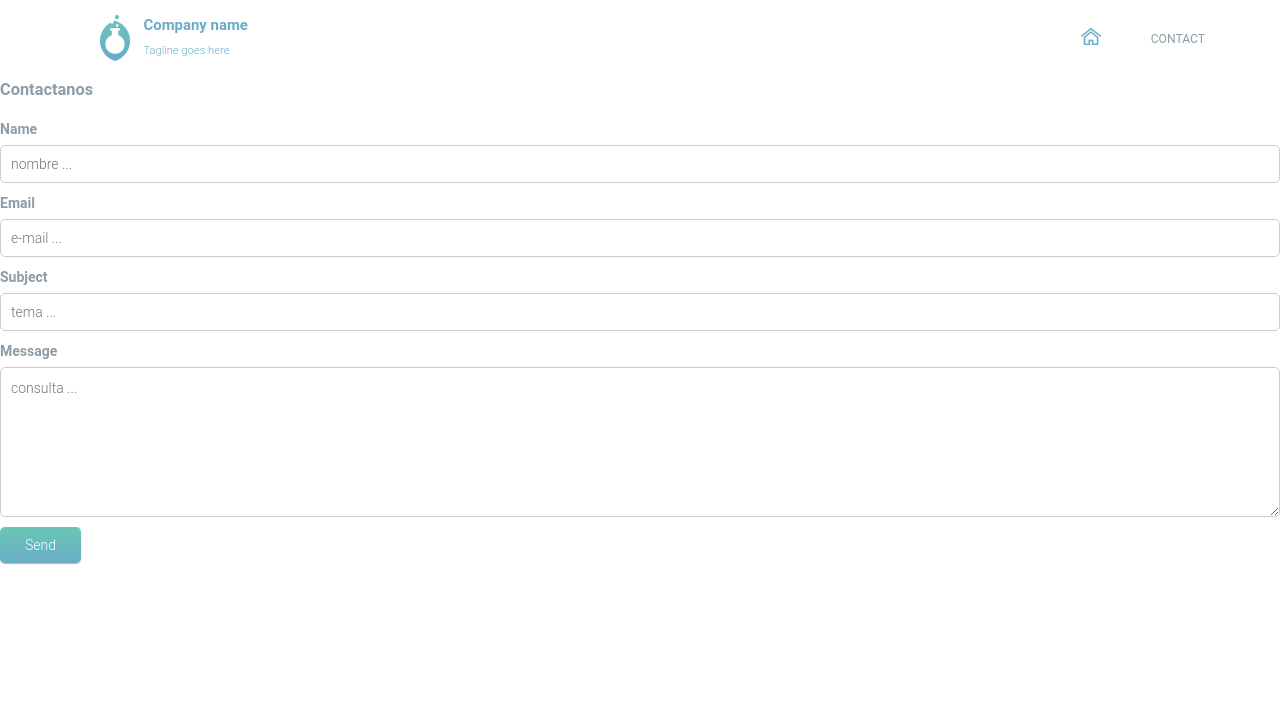
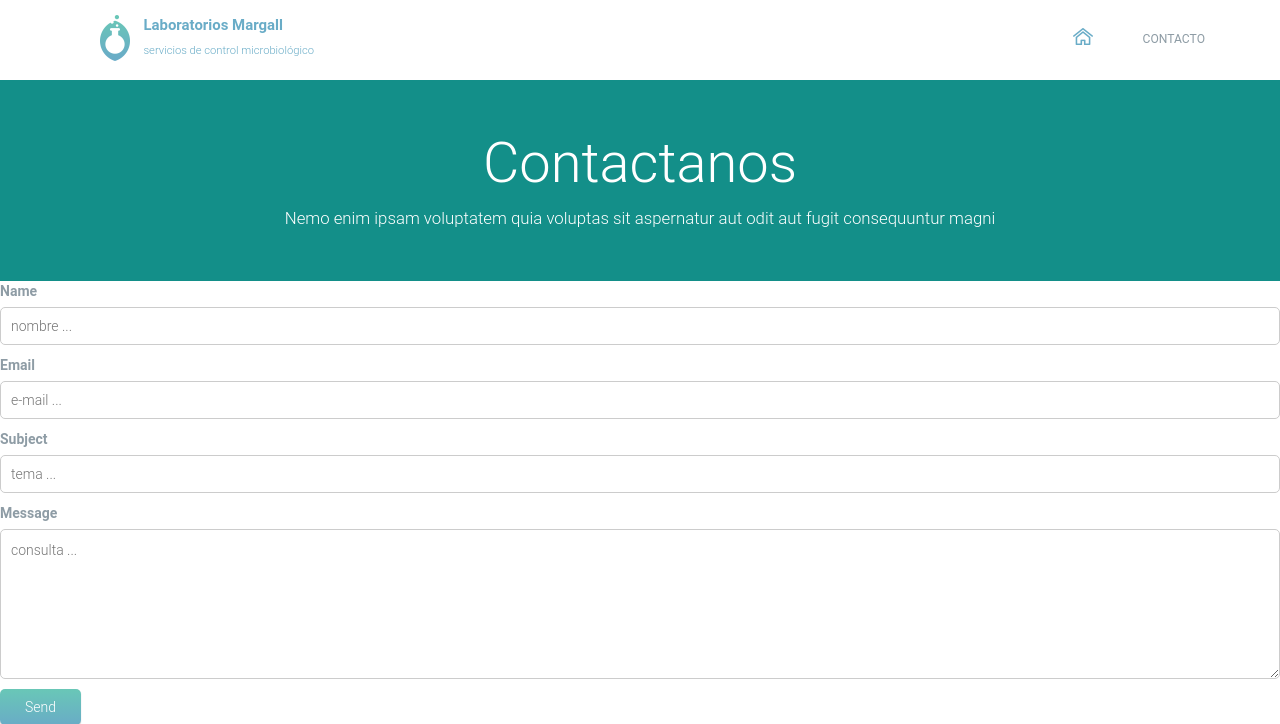
Before and after one commit to dimacio/LM, a Flask app: page /contacto in a window 1280 px wide. Shown: the top 724 px of the page. Run offline with Flask 2, Linux system fonts and the light colour scheme; some libraries are stand-ins or nearby versions.

Commit message:
margall en el navbar

```diff
--- a/templates/contacto.html
+++ b/templates/contacto.html
@@ -2,8 +2,14 @@
 
 <!-- here we add our contact forms -->
 {% block content %}
+
+<div class="page-head" >
+    <h2 class="page-title">Contactanos</h2>
+    <small>Nemo enim ipsam voluptatem quia voluptas sit aspernatur aut odit aut fugit consequuntur magni </small>
+  </div>
+</div>
+
 <div class="contact-form">
-    <h3>Contactanos</h3>
     <form action="{{ url_for('contacto') }}" method=post>
         <div>
             <!-- name forms -->
--- a/templates/layout.html
+++ b/templates/layout.html
@@ -51,8 +51,8 @@
                 <a href="{{ url_for('home') }}" class="branding">
                   <img src="{{url_for('static',filename='media/logo.png')}}" alt="" class="logo">
                   <div class="logo-type">
-                    <h1 class="site-title">Company name</h1>
-                    <small class="site-description">Tagline goes here</small>
+                    <h1 class="site-title">Laboratorios Margall</h1>
+                    <small class="site-description">servicios de control microbiológico</small>
                   </div>
                 </a>
 
@@ -61,7 +61,7 @@
                   <ul class="menu">
                     <li class="home menu-item"><a href="{{ url_for('home') }}"><img src="{{url_for('static',filename='media/home-icon.png')}}" alt="Home"></a></li>
 
-                    <li class="menu-item"><a href="{{ url_for('contacto') }}">Contact</a></li>
+                    <li class="menu-item"><a href="{{ url_for('contacto') }}">Contacto</a></li>
                   </ul>
                 </nav>
 
```
Also changed, not shown: templates/home.html (+0 -7 lines).
